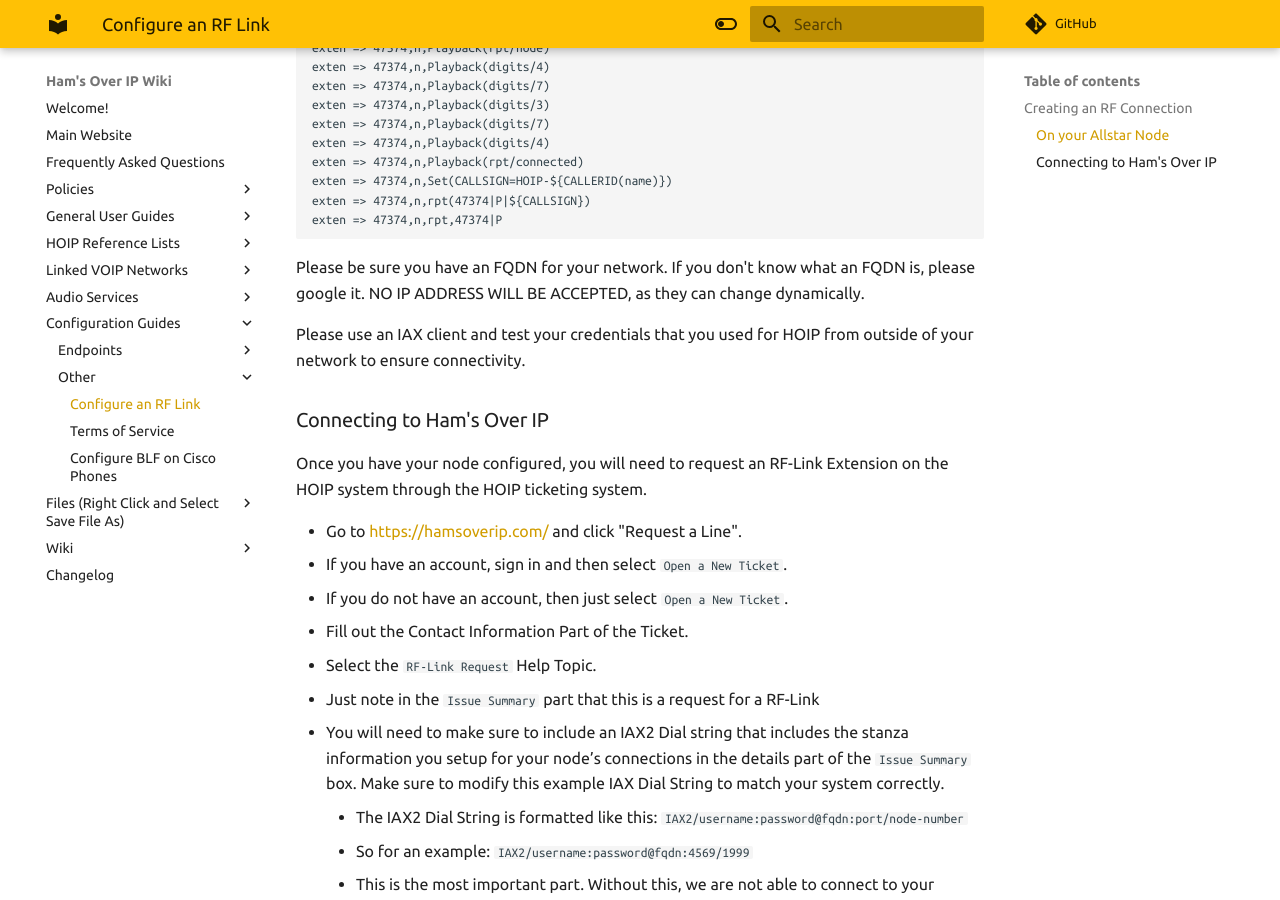
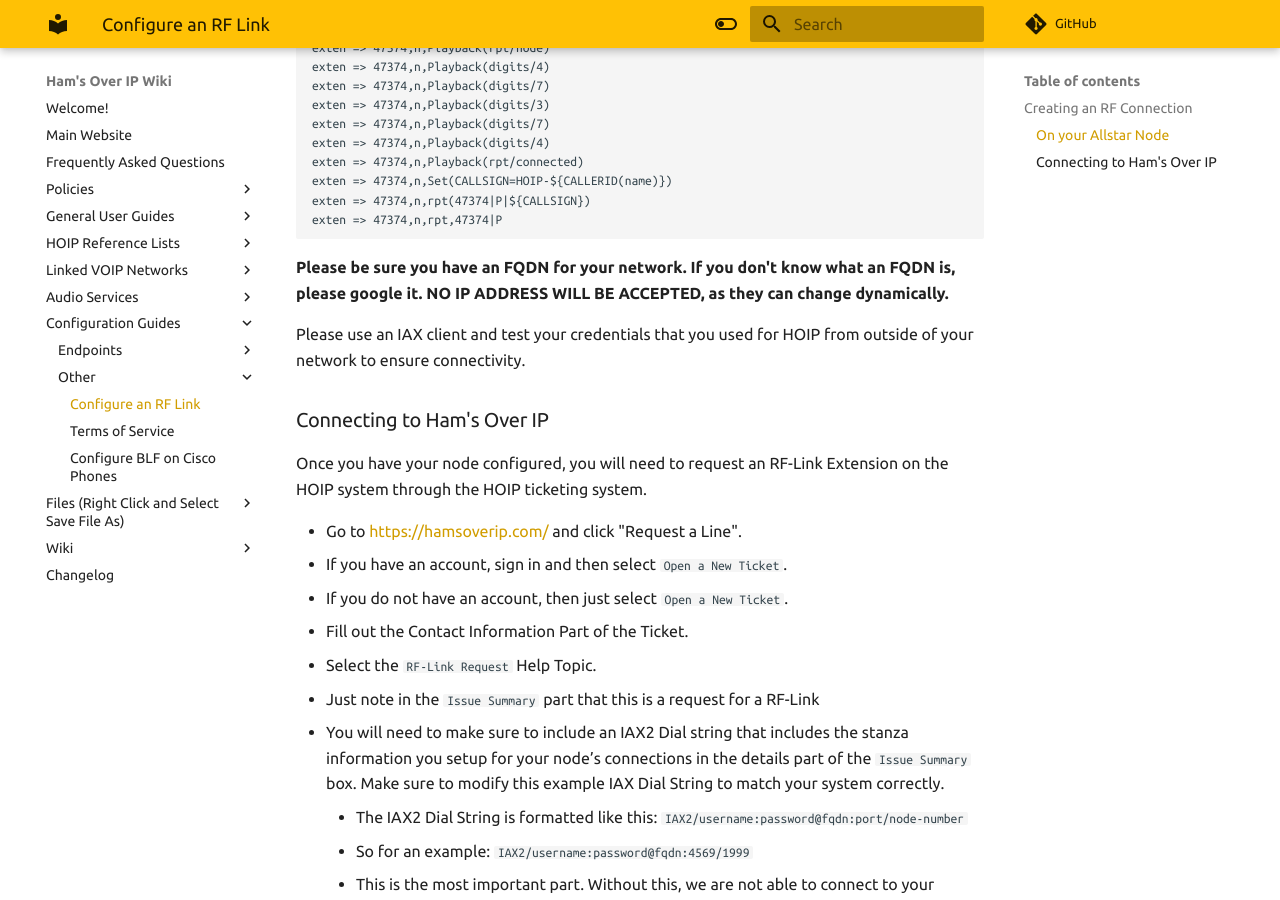
Before and after one commit to hamsoverip/wiki, an MkDocs documentation site: the page built from docs/other/configure-rf-links.md, in a window 1280 px wide and 900 px high, scrolled down 1363 px. Built offline with MkDocs 1.6.1 and Material for MkDocs 9.7.7, drawn with Linux system fonts in a browser that asks for light colours; comment, search, counter and statistics services are not loaded.

````diff
--- a/docs/other/configure-rf-links.md
+++ b/docs/other/configure-rf-links.md
@@ -53,7 +53,7 @@ exten => 47374,n,rpt(47374|P|${CALLSIGN})
 exten => 47374,n,rpt,47374|P
 ```
 
-Please be sure you have an FQDN for your network.  If you don't know what an FQDN is, please google it.  NO IP ADDRESS WILL BE ACCEPTED, as they can change dynamically.
+<b>Please be sure you have an FQDN for your network.  If you don't know what an FQDN is, please google it.  NO IP ADDRESS WILL BE ACCEPTED, as they can change dynamically.</b>
 
 Please use an IAX client and test your credentials that you used for HOIP from outside of your network to ensure connectivity.
 
````
